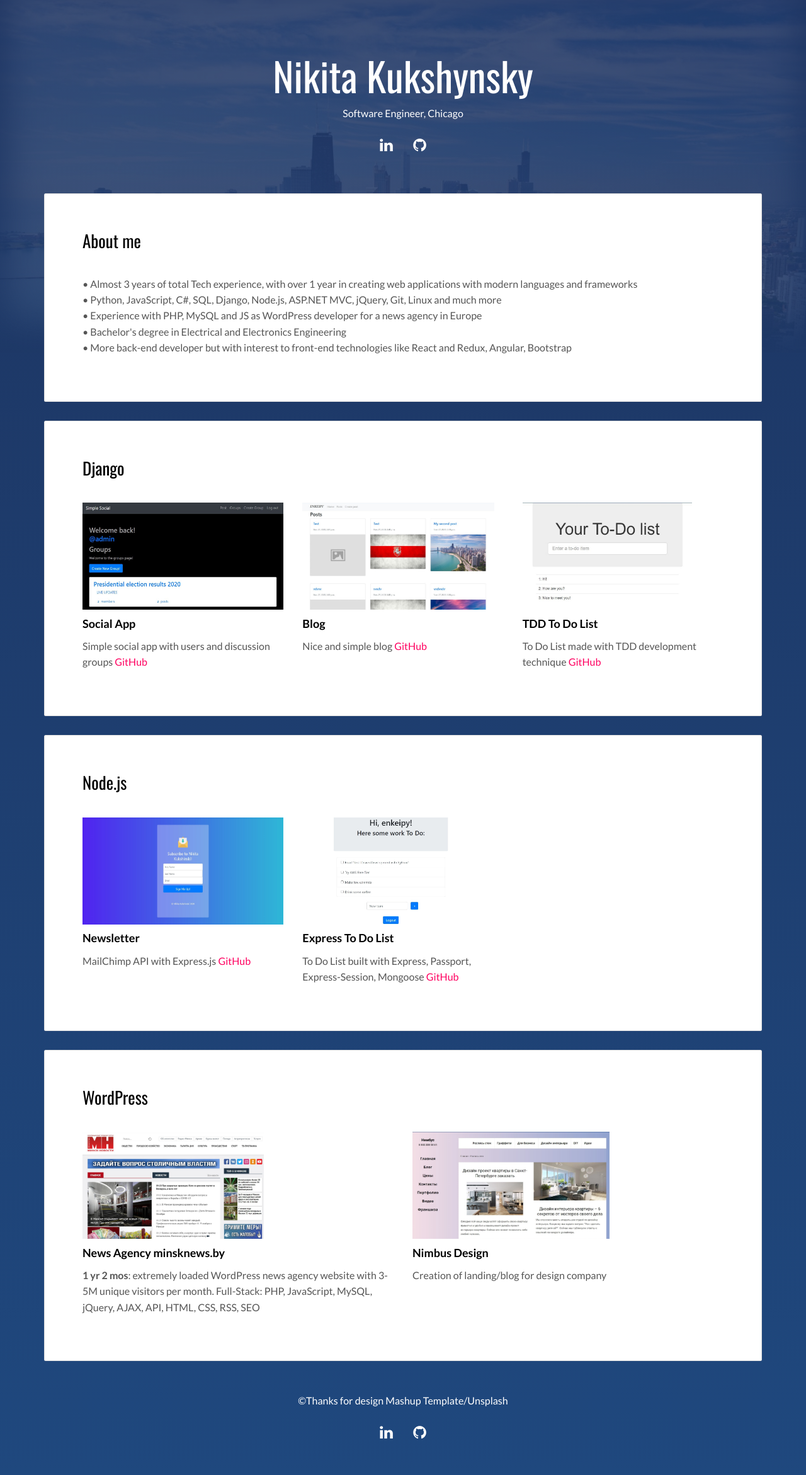
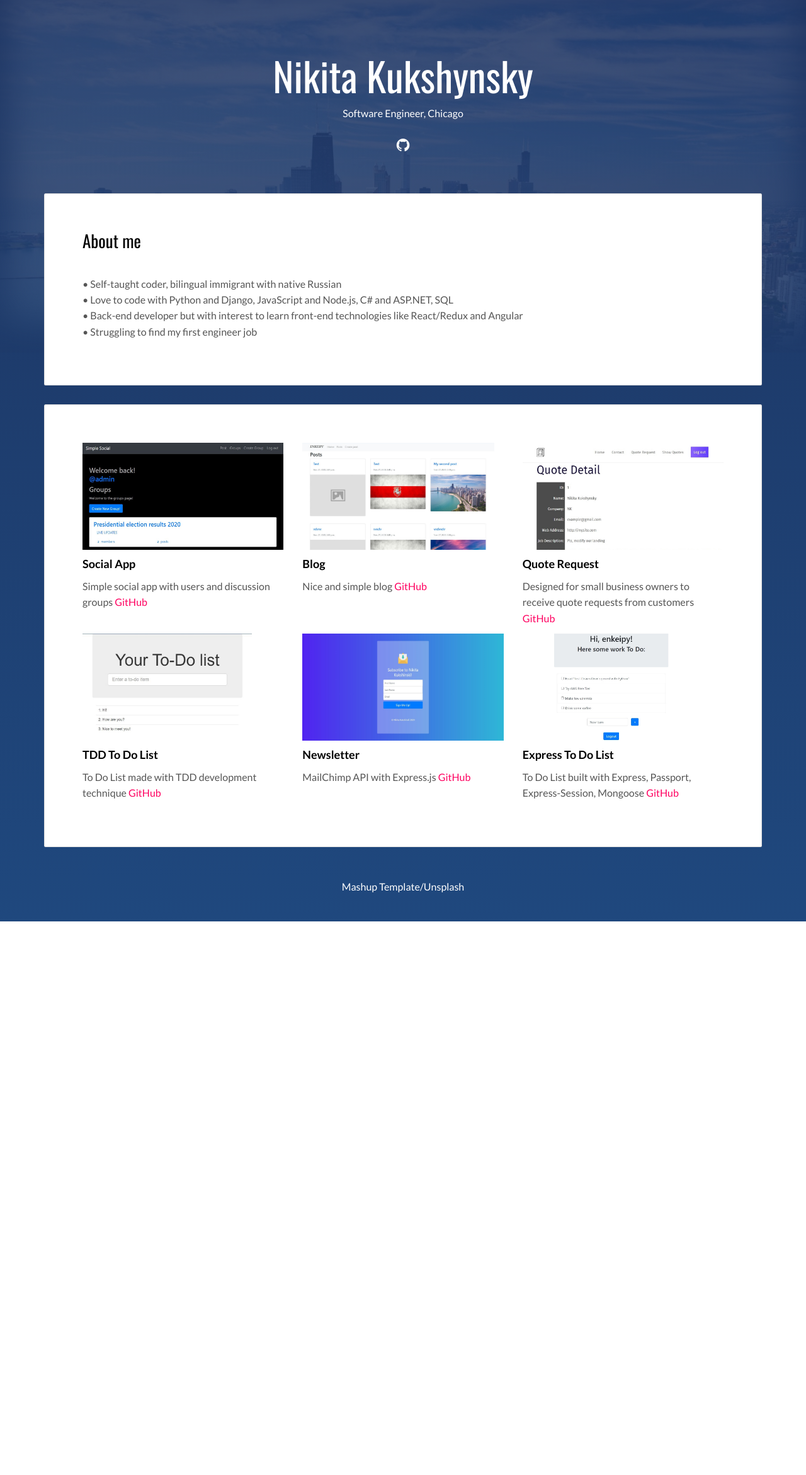
Before and after one commit to enkeipy/flask-portfo, a Flask app: page / in a window 1280 px wide. Shown: the whole page at 63% size. After the commit the page ends 1463 px from the top, so only its background shows below. Run offline with Flask 2, Linux system fonts and the light colour scheme; some libraries are stand-ins or nearby versions.

Commit message:
Edit page

```diff
--- a/templates/index.html
+++ b/templates/index.html
@@ -52,10 +52,6 @@
         <h1>Nikita Kukshynsky</h1>
         <p>Software Engineer, Chicago</p>
         <p>
-          <a class="fa-icon fa-icon-2x" href="https://www.linkedin.com/in/enkeipy/" target="_blank"
-            title="My LinkedIn page">
-            <i class="fa fa-linkedin"></i>
-          </a>
           <a class="fa-icon fa-icon-2x" href="https://github.com/enkeipy/" target="_blank" title='My GitHub page'>
             <i class="fa fa-github"></i>
           </a>
@@ -74,11 +70,10 @@
               <div class="row">
                 <div class="col-md-12">
                   <p>
-• Almost 3 years of total Tech experience, with over 1 year in creating web applications with modern languages and frameworks</br>
-• Python, JavaScript, C#, SQL, Django, Node.js, ASP.NET MVC, jQuery, Git, Linux and much more</br>
-• Experience with PHP, MySQL and JS as WordPress developer for a news agency in Europe</br>
-• Bachelor's degree in Electrical and Electronics Engineering</br>
-• More back-end developer but with interest to front-end technologies like React and Redux, Angular, Bootstrap
+• Self-taught coder, bilingual immigrant with native Russian</br>
+• Love to code with Python and Django, JavaScript and Node.js, C# and ASP.NET, SQL</br>
+• Back-end developer but with interest to learn front-end technologies like React/Redux and Angular</br>
+• Struggling to find my first engineer job</br>
                   </p>
                 </div>
               </div>
@@ -87,9 +82,7 @@
 
           <div class="card">
             <div class="card-block">
-              <h2>Django</h2>
               <div class="row">
-
 
                 <div class="col-md-4">
                   <a target="_blank" href="http://ssenkeipy.pythonanywhere.com/"><img
@@ -109,15 +102,17 @@
                   </p>
                 </div>
 
-                <!-- <div class="col-md-4">
+                <div class="col-md-4">
                   <a target="_blank" href="http://kukshinskiy.pythonanywhere.com/"><img
                       src="./static/assets/images/quotes.jpg" class="img-responsive portfo" alt="">
                     <h3 class="h5">Quote Request</h3>
                   </a>
                   <p>Designed for small business owners to receive quote requests from customers <a target="_blank"
                       href="https://github.com/enkeipy/django_quote_request">GitHub</a></p>
-                </div> -->
+                </div>
 
+              </div>
+              <div class="row">
                 <div class="col-md-4">
                   <a target="_blank" href="http://superlists.enkeipy.com/"><img
                       src="./static/assets/images/tdd-todolist.jpg" class="img-responsive portfo" alt="">
@@ -126,17 +121,6 @@
                   <p>To Do List made with TDD development technique <a target="_blank"
                       href="https://github.com/enkeipy/tdd-tododjango">GitHub</a></p>
                 </div>
-
-
-              </div>
-            </div>
-          </div>
-
-
-          <div class="card">
-            <div class="card-block">
-              <h2>Node.js</h2>
-              <div class="row">
                 <div class="col-md-4">
                   <a target="_blank" href="https://salty-caverns-00760.herokuapp.com/"><img
                       src="./static/assets/images/email.jpg" class="img-responsive portfo" alt="">
@@ -154,31 +138,7 @@
                       href="https://github.com/enkeipy/express-todolist">GitHub</a></p>
                 </div>
               </div>
-            </div>
-          </div>
 
-
-
-          <div class="card">
-            <div class="card-block">
-              <h2>WordPress</h2>
-              <div class="row">
-                <div class="col-md-6">
-                  <a target="_blank" href="https://minsknews.by/"><img src="./static/assets/images/minsknews.jpg"
-                      class="img-responsive portfo" alt="">
-                    <h3 class="h5">News Agency minsknews.by</h3>
-                  </a>
-                  <p><strong>1 yr 2 mos</strong>: extremely loaded WordPress news agency website with 3-5M unique
-                    visitors per month. Full-Stack: PHP, JavaScript, MySQL, jQuery, AJAX, API, HTML, CSS, RSS, SEO</p>
-                </div>
-                <div class="col-md-6">
-                  <a target="_blank" href="https://nimbus-sten.ru/"><img src="./static/assets/images/nimbus.jpg"
-                      class="img-responsive portfo" alt="">
-                    <h3 class="h5">Nimbus Design</h3>
-                  </a>
-                  <p>Creation of landing/blog for design company</p>
-                </div>
-              </div>
             </div>
           </div>
 
@@ -191,18 +151,9 @@
     <div class="container">
       <div class="row">
         <div class="col-xs-12">
-          <p>©Thanks for design <a href="http://www.mashup-template.com/"
+          <p><a href="http://www.mashup-template.com/"
               title="Create website with free html template">Mashup Template</a>/<a href="https://unsplash.com/"
               title="Beautiful Free Images">Unsplash</a></p>
-          <p>
-            <a class="fa-icon fa-icon-2x" href="https://www.linkedin.com/in/enkeipy/" target="_blank"
-              title="My LinkedIn page">
-              <i class="fa fa-linkedin"></i>
-            </a>
-            <a class="fa-icon fa-icon-2x" href="https://github.com/enkeipy/" target="_blank" title='My GitHub page'>
-              <i class="fa fa-github"></i>
-            </a>
-          </p>
         </div>
       </div>
     </div>
```
